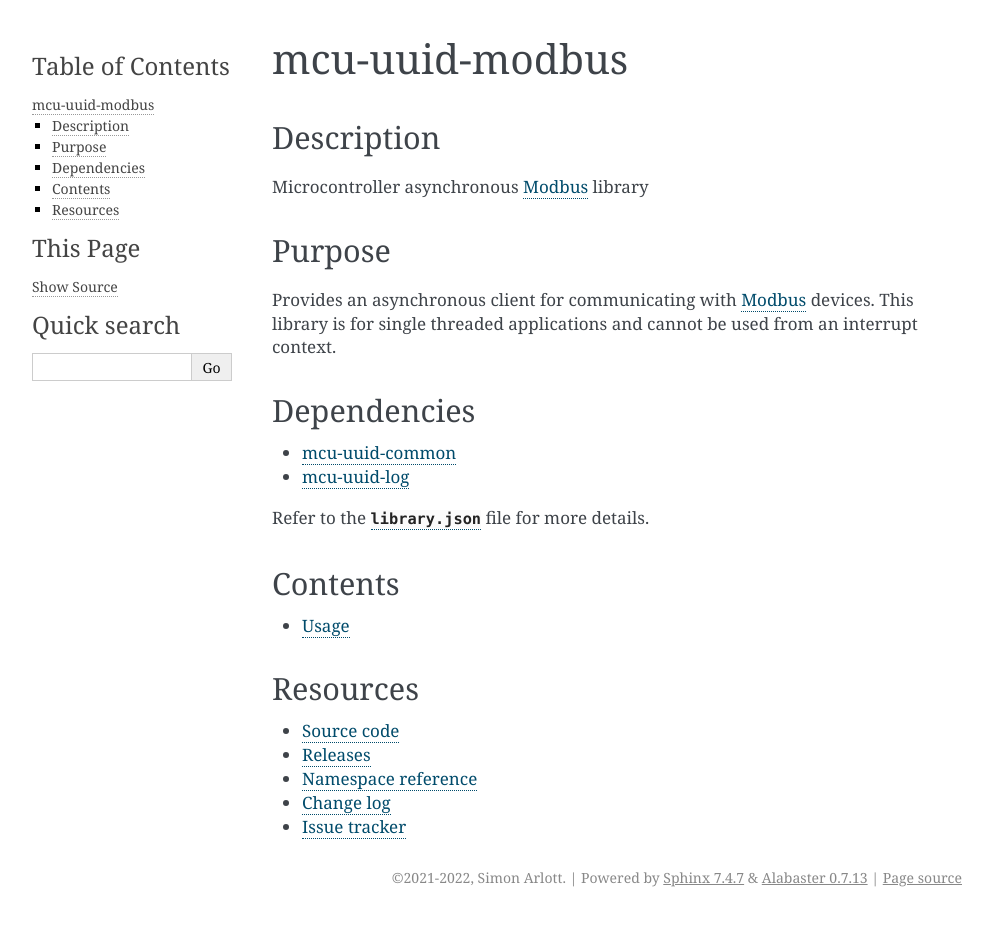
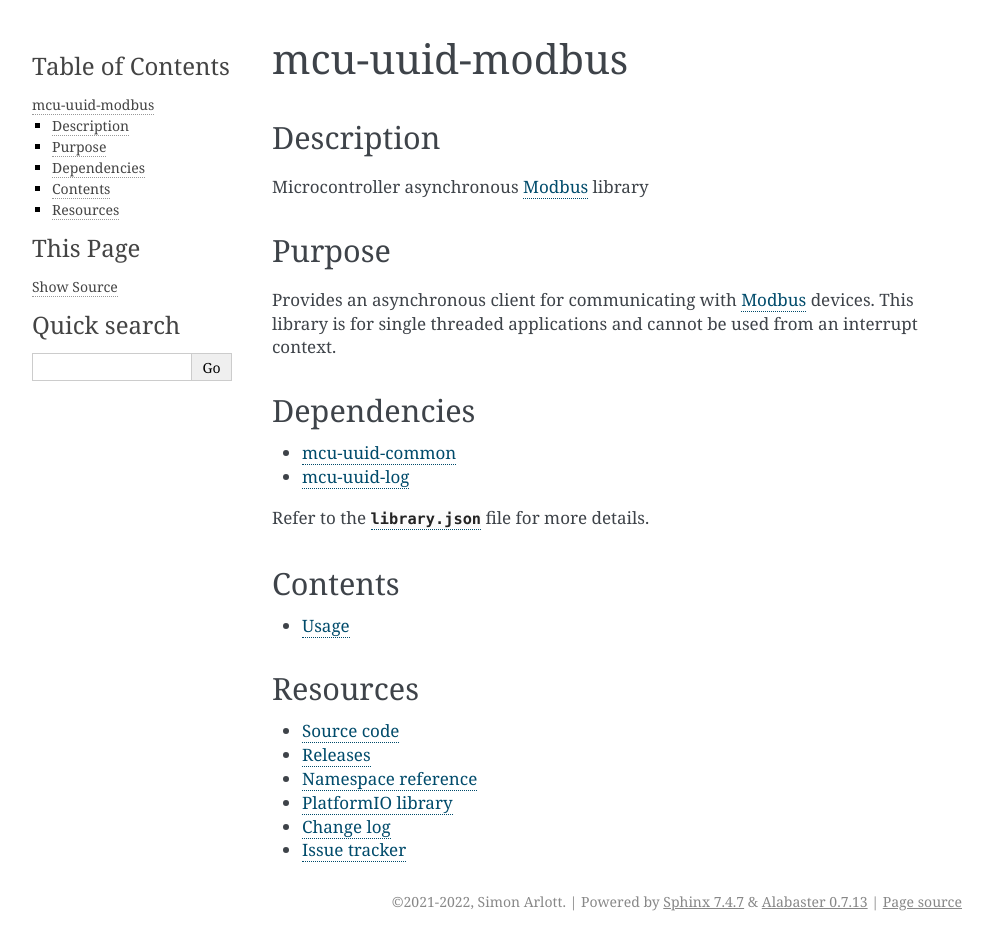
Before and after one commit to nomis/mcu-uuid-modbus, a Sphinx documentation site: the page built from docs/index.rst, in a window 1280 px wide. Shown: the whole page, without its empty margins (148-1140 px from the left). Built offline with Sphinx 7.4.7, drawn with Linux system fonts in a browser that asks for light colours; before the commit the page ends 917 px from its top, so only the background shows below that.

Commit message:
Add PlatformIO link

```diff
--- a/docs/index.rst
+++ b/docs/index.rst
@@ -41,6 +41,7 @@ Resources
    Source code <https://github.com/nomis/mcu-uuid-modbus>
    Releases <https://github.com/nomis/mcu-uuid-modbus/releases>
    Namespace reference <https://mcu-doxygen.uuid.uk/namespaceuuid_1_1modbus.html>
+   PlatformIO library <https://registry.platformio.org/libraries/nomis/uuid-modbus>
    changelog
    Issue tracker <https://github.com/nomis/mcu-uuid-modbus/issues>
 
```
